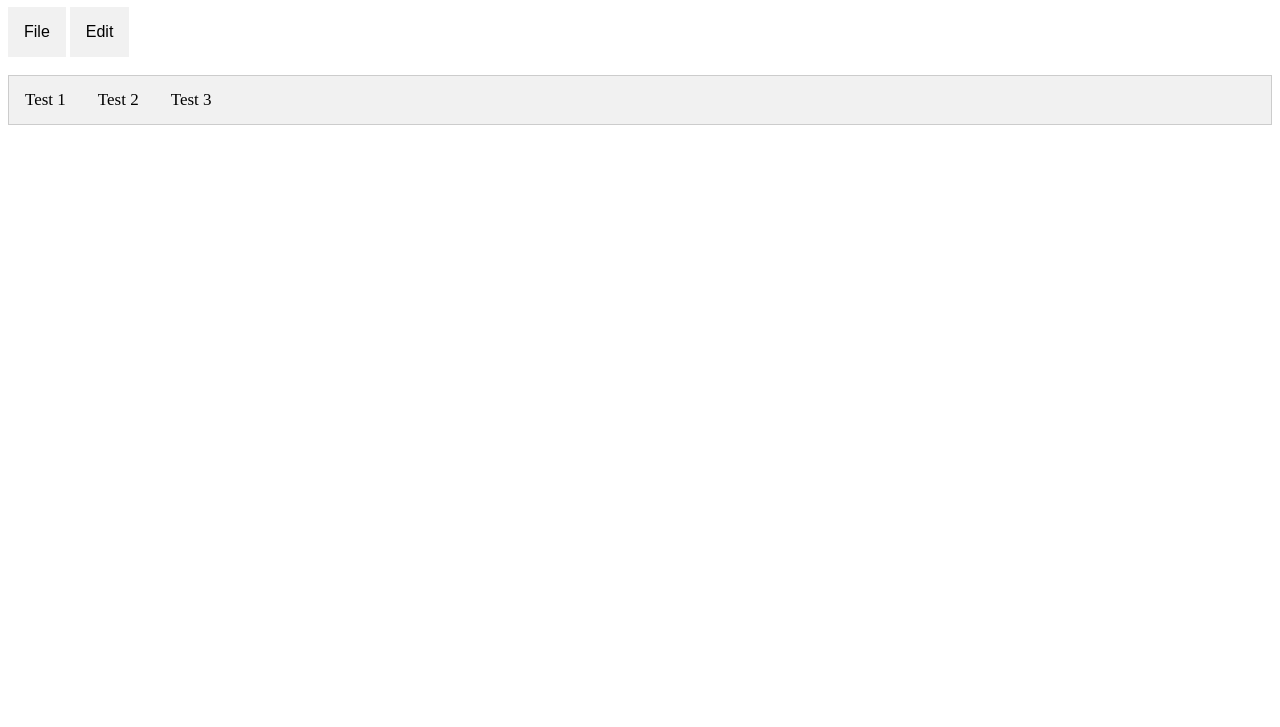
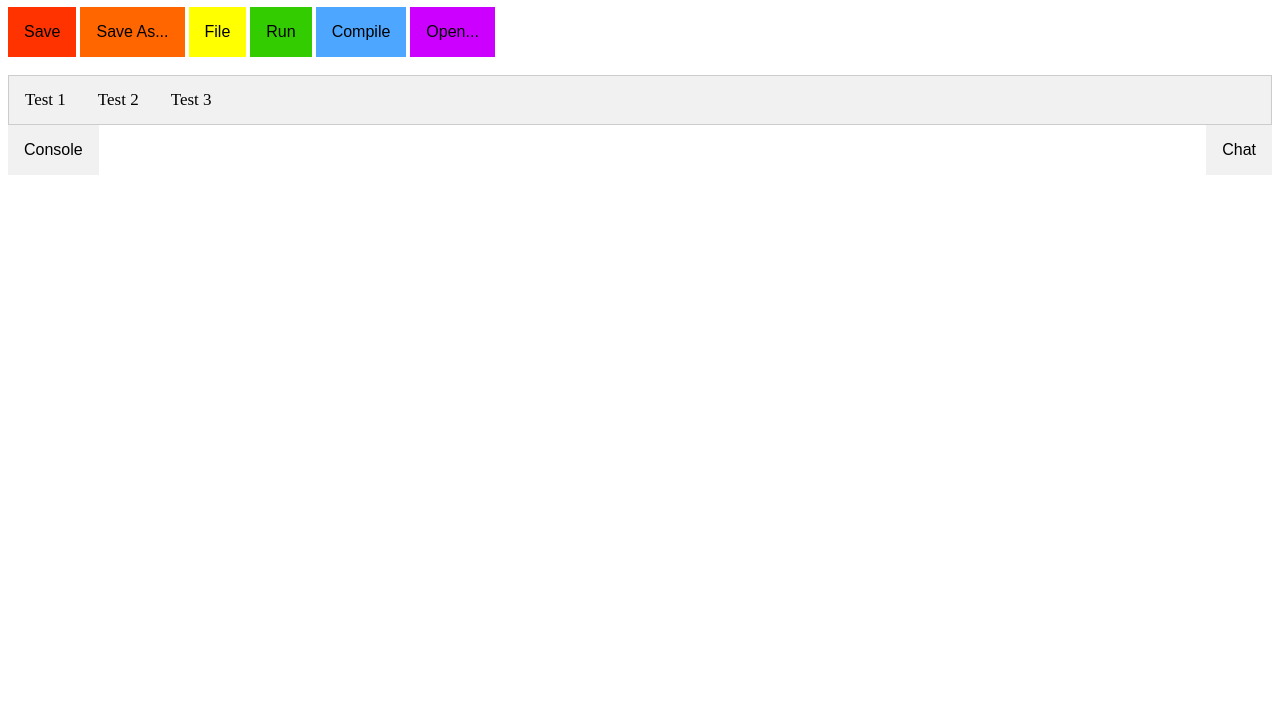
Before and after one commit to brandontruggles/prIDE, a plain HTML site: page Front-End/IDEMain.html in a window 1280 px wide. Shown: the part 73-800 px from the top of the page. Drawn offline with nearby package versions, Linux system fonts and the light colour scheme.

Commit message:
updated front-end with beta name, new buttons, and new colors

```diff
--- a/Front-End/CSS/IDEMainStyle.css
+++ b/Front-End/CSS/IDEMainStyle.css
@@ -7,11 +7,79 @@
     cursor: pointer;
 }
 
-/* Dropdown button on hover & focus */
-.dropbtn:hover, .dropbtn:focus {
-    background-color: #ddd;
+.compilebtn {
+	background-color: #4da6ff;
+	padding: 16px;
+	font-size: 16px;
+	border: none;
+	cursor: pointer;
 }
 
+.runbtn {
+	background-color: #33cc00;
+	padding:16px;
+	font-size: 16px;
+	border: none;
+	cursor: pointer;
+}
+
+.savebtn{
+	background-color: #ff3300;
+	padding: 16px;
+	font-size: 16px;
+	border: none;
+	cursor: pointer;
+}
+
+.saveasbtn{
+	background-color: #ff6600;
+	padding: 16px;
+	font-size: 16px;
+	border: none;
+	cursor: pointer;
+}
+
+.openbtn {
+	background-color: #cc00ff;
+	padding: 16px;
+	font-size: 16px;
+	border: none;
+	cursor: pointer;
+}
+
+.filebtn {
+	background-color: #ffff00;
+	padding: 16px;
+	font-size: 16px;
+	border: none;
+	cursor: pointer;
+}
+
+.consolebtn {
+	background-color: #f1f1f1;
+    padding: 16px;
+    font-size: 16px;
+    border: none;
+    cursor: pointer;
+}
+
+.chatbtn {
+	background-color: #f1f1f1;
+    padding: 16px;
+    font-size: 16px;
+    border: none;
+    cursor: pointer;
+	float: right;
+}
+.runbtn:hover, .runbtn:focus {background-color: #269900;}
+.compilebtn:hover, .compilebtn:focus {background-color: #0066cc;}
+.savebtn:hover, .savebtn:focus {background-color: #b32400;}
+.saveasbtn:hover, .saveasbtn:focus {background-color: #cc5200; }
+.openbtn:hover, .openbtn:focus {background-color: #7a0099; }
+.filebtn:hover, .filebtn:focus {background-color: #cccc00; }
+.dropbtn:hover, .dropbtn:focus {background-color: #ddd;}
+.consolebtn:hover, .consolebtn:focus {background-color: #ddd;}
+.chatbtn:hover, .chatbtn:focus {background-color: #ddd;}
 /* The container <div> - needed to position the dropdown content */
 .dropdown {
     position: relative;
@@ -41,13 +109,25 @@
 /* Show the dropdown menu (use JS to add this class to the .dropdown-content container when the user clicks on the dropdown button) */
 .show {display:block;}
 
-textarea
+#consoleWindow
+{
+	 display: none;
+}
+
+#chatWindow
+{
+	 margin-left: 90%;
+	 display: none;
+}
+
+#codespace1, #codespace2, #codespace3
 {
     display: block;
     margin-left: auto;
     margin-right: auto;
 	resize: none;
 }
+
 p
 {
 	text-align: center;
--- a/Front-End/IDEMain.html
+++ b/Front-End/IDEMain.html
@@ -5,27 +5,34 @@
 	<link rel="stylesheet" type="text/css" href="CSS/IDEMainStyle.css">
 	<script src="JavaScript/IDEScript.js"></script>
 </head>
-<title> Online IDE </title>
+<title> gayprIDE </title>
 <meta charset="utf-8">
 
 <body>
-<h1> Online IDE </h1>
+<h1> gayprIDE </h1>
+<!-- Buttons go in here -->
+ <button class="savebtn" id="save">Save </button>
+ <button class="saveasbtn" id="saveas">Save As...</button>
+ <button class="filebtn" id="file">File </button>
+ <button class="runbtn" id="run">Run </button>
+ <button class="compilebtn" id="compile">Compile </button>
+ <button class="openbtn" id="open">Open... </button>
 <!-- Dropdowns go in here -->
-<div class="dropdown">
-  <button onclick="showFileDropdown()" class="dropbtn">File</button>
+<!-- <div class="dropdown">
+  <button onclick="showFileDropdown()" class="filebtn">File</button>
   <div id="fileDropdown" class="dropdown-content">
     <a href="#">Save As</a>
     <a href="#">Open</a>
     <a href="#">Compile</a>
-  </div>
+  </div> -->
 
-    <button onclick="showEditDropdown()" class="dropbtn">Edit</button>
+  <!--  <button onclick="showEditDropdown()" class="dropbtn">Edit</button>
   <div id="editDropdown" class="dropdown-content">
     <a href="#">Cut</a>
     <a href="#">Copy</a>
     <a href="#">Paste</a>
   </div>
-</div>
+</div> -->
 <br>
 <br>
 <ul class="tab">
@@ -35,7 +42,7 @@
 </ul>
 <div id="class1" class="tabcontent">
 <div>
-<textarea rows="45" cols="210">
+<textarea rows="36" cols="172" id="codespace1">
 public class Test 1
 {
 	public static void main(String[] args)
@@ -48,7 +55,7 @@ public class Test 1
 
 <div id="class2" class="tabcontent">
 <div>
-<textarea rows="45" cols="210">
+<textarea rows="36" cols="172" id="codespace2">
 public class Test 2
 {
 	public static void main(String[] args)
@@ -61,7 +68,7 @@ public class Test 2
 
 <div id="class3" class="tabcontent">
 <div>
-<textarea rows="45" cols="210">
+<textarea rows="36" cols="172" id="codespace3">
 public class Test 3
 {
 	public static void main(String[] args)
@@ -71,8 +78,12 @@ public class Test 3
 }</textarea>
 </div>
 </div>
-<!-- Textarea (code goes in here) -->
 
+
+<textarea id="consoleWindow" rows="10" cols="25">Console</textarea>
+<textarea id="chatWindow" rows="10" cols="25">Chat</textarea>
+<button onclick="openConsole(event)" class="consolebtn" id="console">Console </button>
+<button onclick = "openChat(event)" class="chatbtn" id="chat">Chat </button>
 </body>
 <!-- <p> Created by: John, Brandon, Jarel, Alec </p> -->
 </html>
--- a/Front-End/JavaScript/IDEScript.js
+++ b/Front-End/JavaScript/IDEScript.js
@@ -8,6 +8,26 @@ function showEditDropdown() {
     document.getElementById("editDropdown").classList.toggle("show");
 }
 
+
+function openConsole(evt){
+	var i, consolecontent, clicked;
+	if(document.getElementById("consoleWindow").style.display == "block")
+		document.getElementById("consoleWindow").style.display = "none"
+	else
+		document.getElementById("consoleWindow").style.display = "block"
+}
+
+function openChat(evt){
+	var i, chatcontent, clicked;
+	if(document.getElementById("chatWindow").style.display == "block")
+		clicked = "true";
+	else
+		clicked = "false;"
+	if(clicked == "true")
+		document.getElementById("chatWindow").style.display = "none";
+	else
+		document.getElementById("chatWindow").style.display = "block";
+}
 function openTab(evt, fileName) {
     // Declare all variables
     var i, tabcontent, tablinks;
@@ -32,7 +52,6 @@ function openTab(evt, fileName) {
 // Close the dropdown menu if the user clicks outside of it
 window.onclick = function(event) {
   if (!event.target.matches('.dropbtn')) {
-
     var dropdowns = document.getElementsByClassName("dropdown-content");
     var i;
     for (i = 0; i < dropdowns.length; i++) {
```
